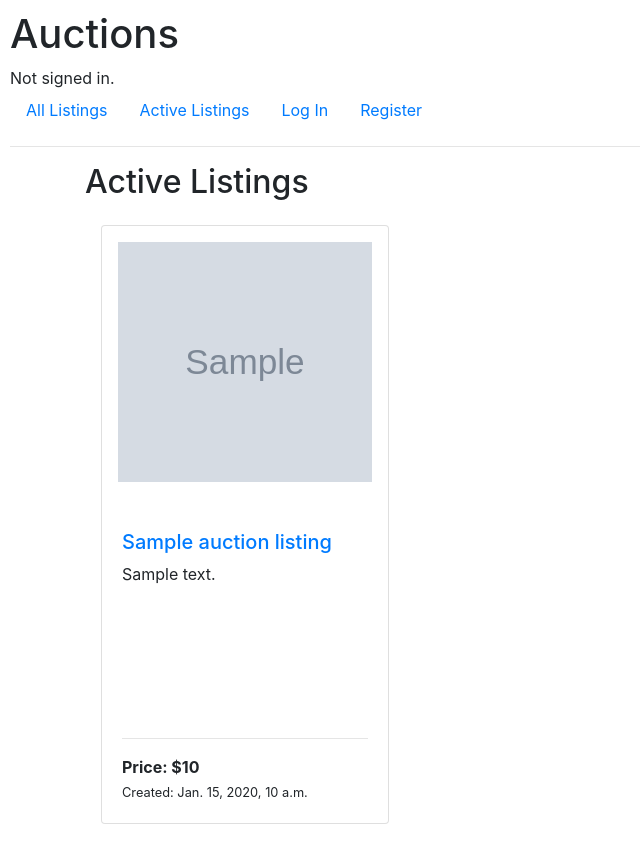
After one commit to emadunan/commerceApp, a Django app: template auctions/templates/auctions/all.html in a window 1280 px wide. The commit adds this page. Shown: the whole page, without its empty margins (0-640 px from the left). Run offline with Django 3.2, Linux system fonts and the light colour scheme; the template is opened without the code that fills it: most values are stand-ins (such as "Sample title", 1, 10 or a date in 2020); grey boxes marked "Sample" are stand-in pictures; some libraries are stand-ins or nearby versions.

Commit message:
All listing feature added

```diff
--- /dev/null
+++ b/auctions/templates/auctions/all.html
@@ -0,0 +1,31 @@
+{% extends "auctions/layout.html" %}
+
+{% block body %}
+<div class="container">
+    <h2>Active Listings</h2>
+    {% for auctionListing in auctionListings %}
+    <div class="card" style="width: 18rem; display: inline-block; margin: 1rem;">
+        <img src="{{auctionListing.photoUrl}}" class="card-img-top"
+        onerror="this.onerror=null;this.src='../../../../static/auctions/no_img_available.jpg';"
+        alt="{{auctionListing.title}}" style="padding: 1rem; height: 17rem;">
+        <div class="card-body">
+            <h5 class="card-title">
+                {% if user.is_authenticated %}
+                    <a href="{% url 'showlisting' auctionListing.id %}">{{auctionListing.title}}</a>
+                {% else %}
+                    <h5 style="color: #007bff;">{{auctionListing.title}}</h5>
+                {% endif %}
+            </h5>
+            <p class="card-text" style="height: 10rem;">{{auctionListing.description}}</p>
+            <hr>
+            {% if auctionListing.maxPrice %}
+                <strong style="display: block;">Price: ${{auctionListing.maxPrice}}</strong>
+            {% else %}
+                <strong style="display: block;">Price: ${{auctionListing.bidInit_val}}</strong>
+            {% endif %}
+            <small>Created: {{auctionListing.createdAt}}</small>
+        </div>
+      </div>
+    {% endfor %}
+</div>
+{% endblock %}
--- a/auctions/templates/auctions/layout.html
+++ b/auctions/templates/auctions/layout.html
@@ -18,6 +18,9 @@
             {% endif %}
         </div>
         <ul class="nav">
+            <li class="nav-item">
+                <a class="nav-link" href="{% url 'all' %}">All Listings</a>
+            </li>
             <li class="nav-item">
                 <a class="nav-link" href="{% url 'index' %}">Active Listings</a>
             </li>
--- a/auctions/urls.py
+++ b/auctions/urls.py
@@ -4,6 +4,7 @@ from . import views
 
 urlpatterns = [
     path("", views.index, name="index"),
+    path("all", views.all, name="all"),
     path("login", views.login_view, name="login"),
     path("logout", views.logout_view, name="logout"),
     path("register", views.register, name="register"),
```
Also changed, not shown: auctions/views.py (+12 -0 lines), db.sqlite3.
